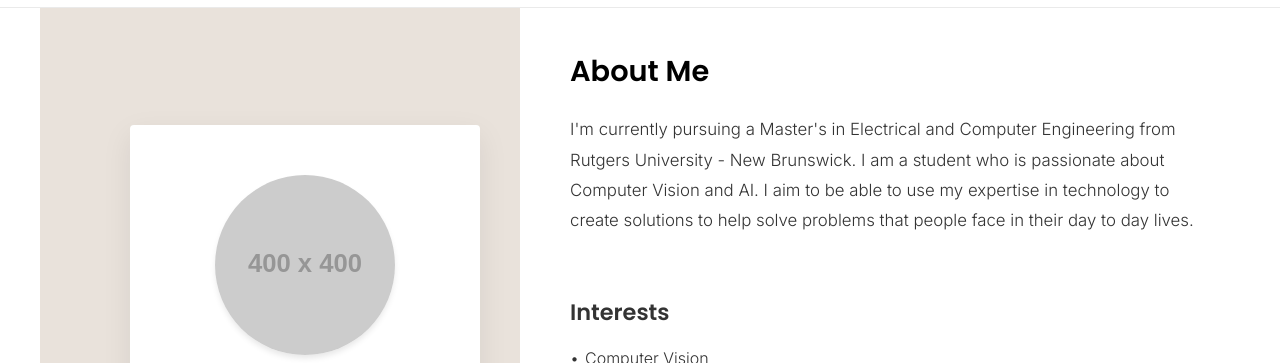
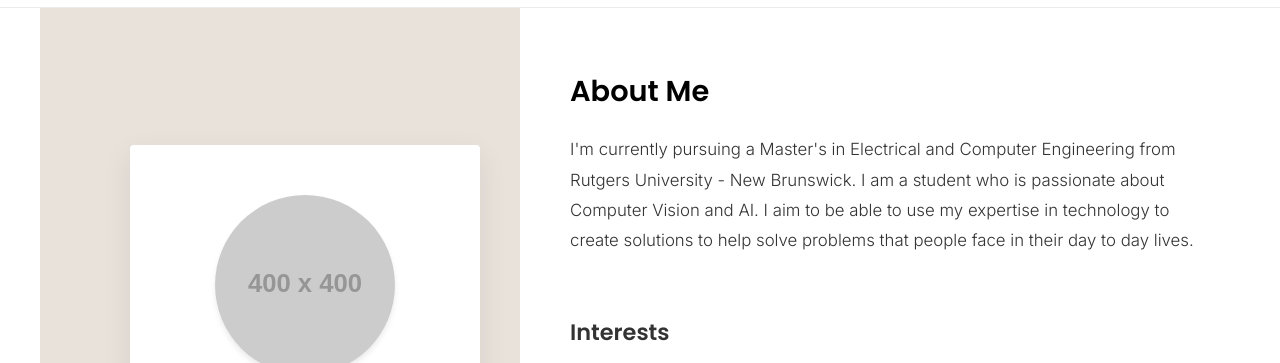
Before and after one commit to RohanSada/RohanSada.github.io, a plain HTML site: page index.html in a window 1280 px wide. Shown: the part 71-434 px from the top of the page. Drawn offline with Linux system fonts and the light colour scheme; placeholder pictures from the web are drawn by us.

Commit message:
Increase padding in hero and about sections

```diff
--- a/index.html
+++ b/index.html
@@ -102,7 +102,7 @@
             background-color: var(--bg-beige);
             /* This single line makes the beige bleed perfectly to the edge of the screen */
             box-shadow: -50vw 0 0 0 var(--bg-beige);
-            padding: 40px 40px 80px 40px;
+            padding: 60px 40px 80px 40px;
             display: flex;
             align-items: center;
             justify-content: flex-end; /* Keeps card against the center line */
@@ -148,7 +148,7 @@
 
         /* The White Text Side */
         .about-text {
-            padding: 40px 20px 80px 50px; /* 50px left padding keeps text off the line */
+            padding: 60px 20px 80px 50px; /* 50px left padding keeps text off the line */
             display: flex;
             flex-direction: column;
             justify-content: center;
```
